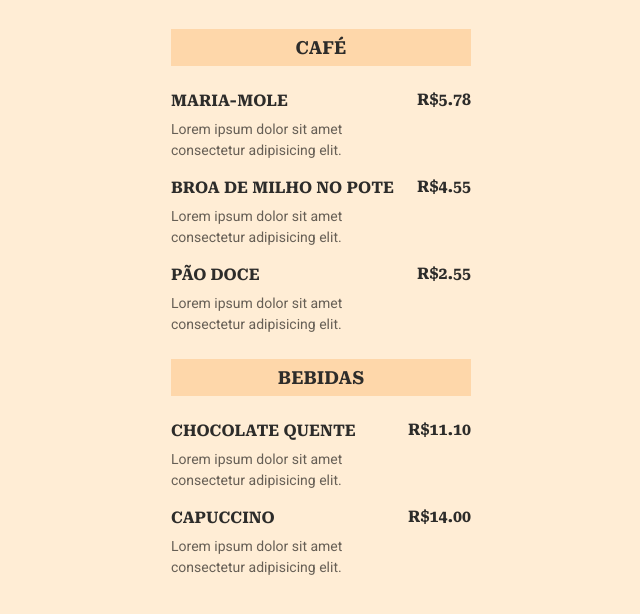
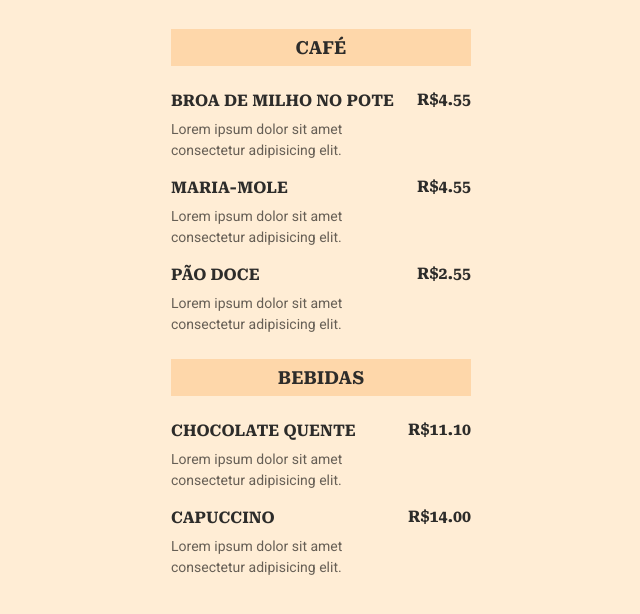
Before and after one commit to eccxdee/EcciCoffe, a plain HTML site: page index.html in a window 1280 px wide. Shown: the part 88-702 px from the top of the page, without its empty margins (319-959 px from the left). Drawn offline with Linux system fonts and the light colour scheme.

Commit message:
trocou de ordem maria-mole e broa de milho

```diff
--- a/index.html
+++ b/index.html
@@ -24,21 +24,21 @@
       <ul>
         <li>
           <div id="detalhes">
-            <h3>Maria-mole</h3>
+            <h3>Broa de milho no pote</h3>
             <p>
               Lorem ipsum dolor sit amet consectetur adipisicing elit.
             </p>
           </div>
 
           <strong id="preço">
-            R$5.78
+            R$4.55
           </strong>
 
         </li>
 
         <li>
           <div id="detalhes">
-            <h3>Broa de milho no pote</h3>
+            <h3>Maria-mole</h3>
             <p>
               Lorem ipsum dolor sit amet consectetur adipisicing elit.
             </p>
```
